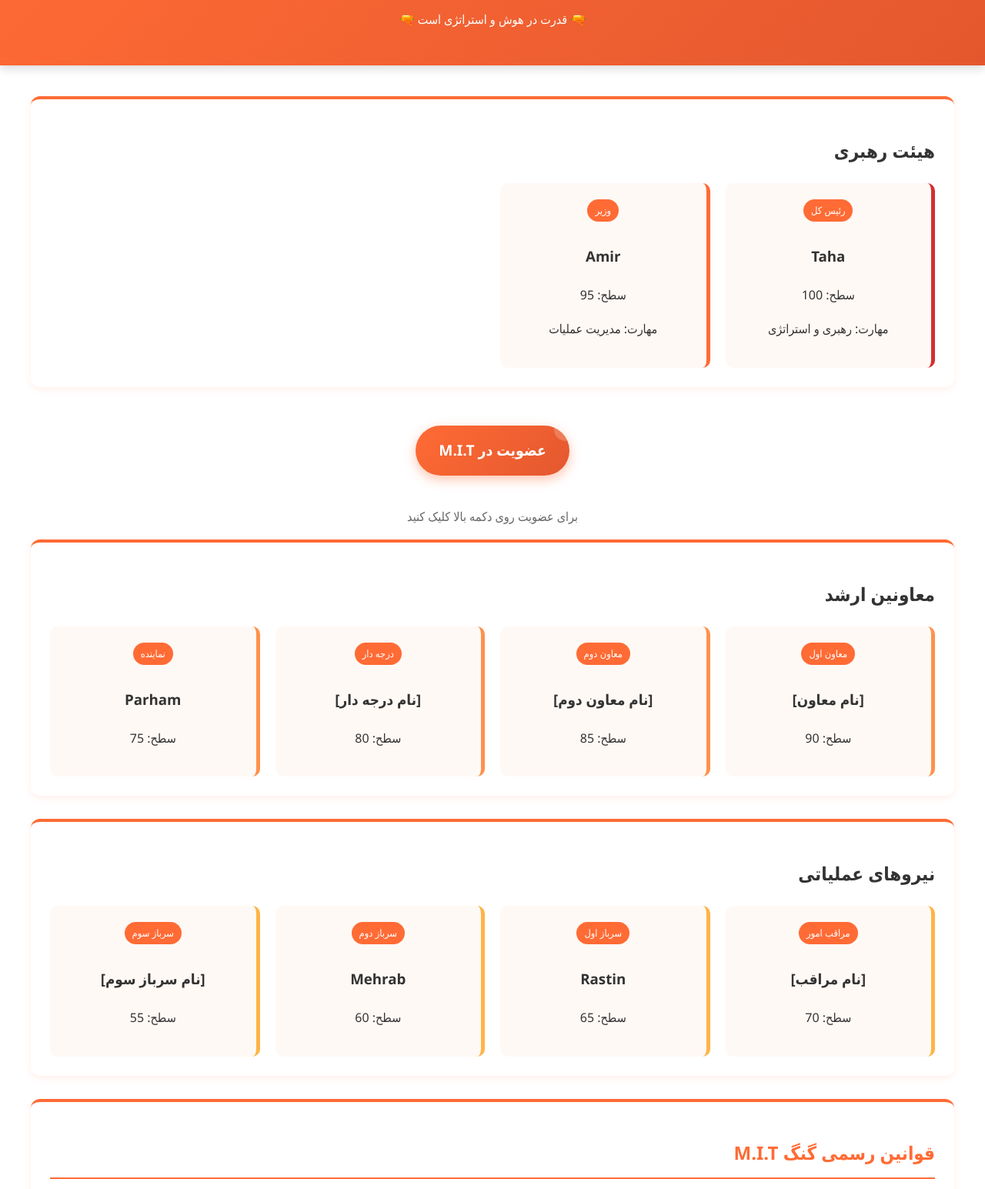
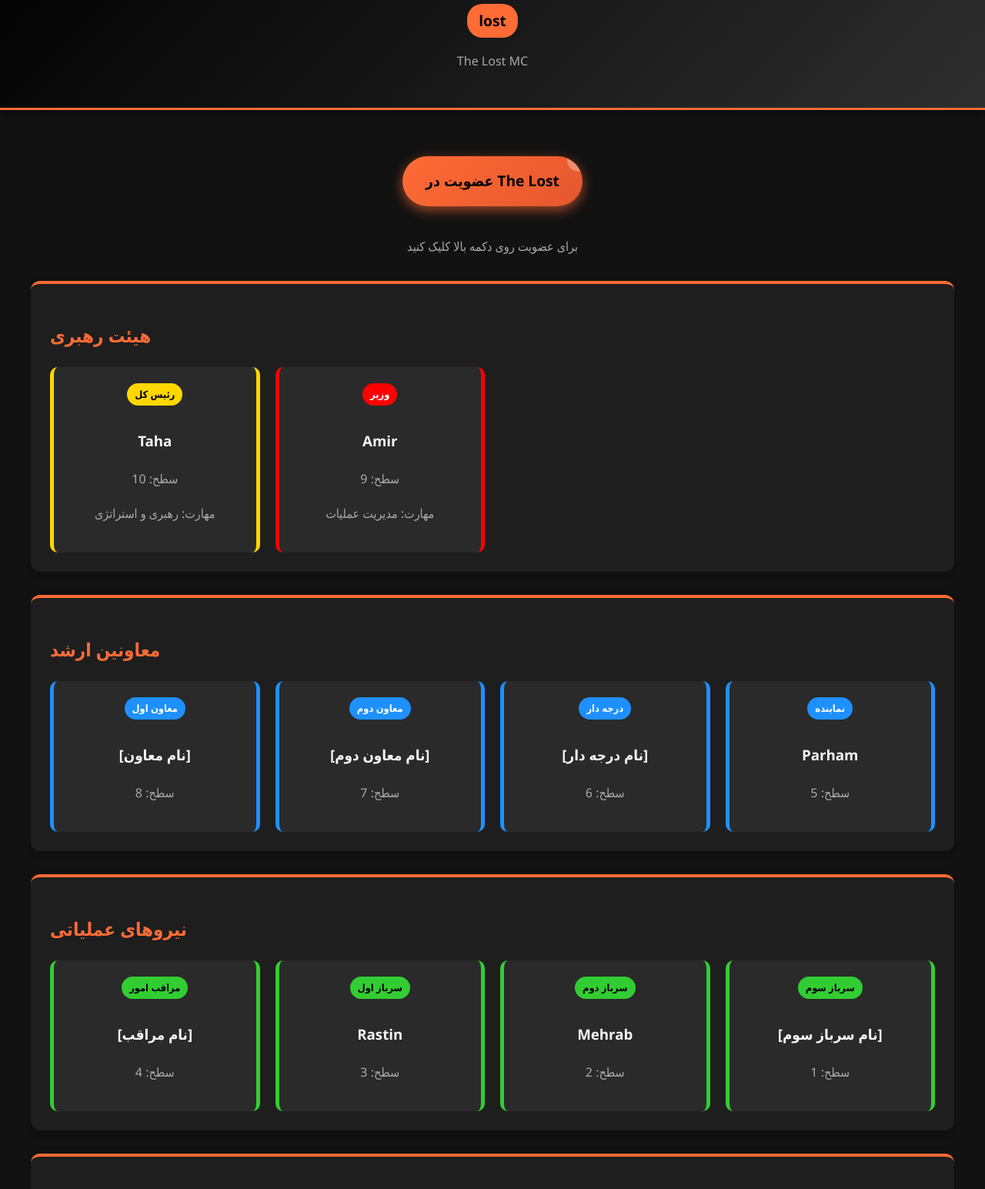
Before and after one commit to FamilyRS/gang, a plain HTML site: page index.html in a window 1280 px wide. Shown: the part 116-1661 px from the top of the page at 77% size. Drawn offline with Linux system fonts and the light colour scheme.

Commit message:
Update index.html

```diff
--- a/index.html
+++ b/index.html
@@ -1,36 +1,53 @@
 <!DOCTYPE html>
-<html lang="fa" dir="rtl">
 <head>
     <meta charset="UTF-8">
     <meta name="viewport" content="width=device-width, initial-scale=1.0">
-    <title>M.I.T | سایت رسمی گنگ</title>
+    <title>The Lost and Damned | سایت رسمی گنگ</title>
     <style>
         :root {
             --primary: #FF6B35;
             --secondary: #E4572E;
-            --light-bg: #FFF9F5;
-            --text-dark: #333333;
+            --dark-bg: #121212;
+            --card-bg: #1E1E1E;
+            --text-light: #F5F5F5;
+            --text-muted: #AAAAAA;
+            --leader-color: #FFD700; /* زرد برای رئیس کل */
+            --minister-color: #FF0000; /* قرمز برای وزیر */
+            --deputy-color: #1E90FF; /* آبی برای معاونین */
+            --soldier-color: #32CD32; /* سبز برای نیروهای عملیاتی */
         }
         body {
             font-family: 'Yekan', 'Segoe UI', Tahoma, sans-serif;
-            background-color: #FFFFFF;
-            color: var(--text-dark);
+            background-color: var(--dark-bg);
+            color: var(--text-light);
             margin: 0;
             padding: 0;
             line-height: 1.8;
         }
         header {
-            background: linear-gradient(135deg, var(--primary), var(--secondary));
+            background: linear-gradient(135deg, #000000, #2E2E2E);
             color: white;
             padding: 30px 0;
             text-align: center;
-            box-shadow: 0 4px 12px rgba(0, 0, 0, 0.15);
+            box-shadow: 0 4px 12px rgba(0, 0, 0, 0.5);
+            border-bottom: 3px solid var(--primary);
         }
         .logo {
             font-size: 2.8rem;
             font-weight: 900;
             letter-spacing: 3px;
-            text-shadow: 2px 2px 4px rgba(0, 0, 0, 0.3);
+            text-shadow: 2px 2px 4px rgba(0, 0, 0, 0.5);
+            color: var(--primary);
+        }
+        .tag {
+            display: inline-block;
+            background-color: var(--primary);
+            color: black;
+            padding: 5px 15px;
+            border-radius: 20px;
+            font-weight: bold;
+            margin-top: 10px;
+            font-size: 1.2rem;
         }
         .container {
             max-width: 1200px;
@@ -38,11 +55,11 @@
             padding: 0 20px;
         }
         .gang-info {
-            background-color: white;
+            background-color: var(--card-bg);
             border-radius: 12px;
             padding: 25px;
             margin-bottom: 30px;
-            box-shadow: 0 3px 10px rgba(255, 107, 53, 0.1);
+            box-shadow: 0 3px 10px rgba(0, 0, 0, 0.3);
             border-top: 4px solid var(--primary);
         }
         .members {
@@ -52,39 +69,67 @@
             margin-top: 20px;
         }
         .member {
-            background-color: var(--light-bg);
+            background-color: #2A2A2A;
             border-radius: 10px;
             padding: 20px;
             text-align: center;
             transition: all 0.3s ease;
+            color: var(--text-light);
         }
         .member:hover {
             transform: translateY(-5px);
-            box-shadow: 0 8px 15px rgba(255, 107, 53, 0.2);
+            box-shadow: 0 8px 15px rgba(255, 107, 53, 0.3);
         }
-        .rank-1 { border-right: 5px solid #D32F2F; }
-        .rank-2 { border-right: 5px solid #FF6B35; }
-        .rank-3 { border-right: 5px solid #FF914D; }
-        .rank-4 { border-right: 5px solid #FFB347; }
+        .rank-1 {
+            border-right: 5px solid var(--leader-color);
+            border-left: 5px solid var(--leader-color);
+        }
+        .rank-2 {
+            border-right: 5px solid var(--minister-color);
+            border-left: 5px solid var(--minister-color);
+        }
+        .rank-3 {
+            border-right: 5px solid var(--deputy-color);
+            border-left: 5px solid var(--deputy-color);
+        }
+        .rank-4 {
+            border-right: 5px solid var(--soldier-color);
+            border-left: 5px solid var(--soldier-color);
+        }
         .rank-badge {
-            background-color: var(--primary);
-            color: white;
             padding: 3px 10px;
             border-radius: 20px;
             font-size: 0.8rem;
             display: inline-block;
             margin-bottom: 10px;
+            font-weight: bold;
+        }
+        .rank-1 .rank-badge {
+            background-color: var(--leader-color);
+            color: black;
+        }
+        .rank-2 .rank-badge {
+            background-color: var(--minister-color);
+            color: white;
+        }
+        .rank-3 .rank-badge {
+            background-color: var(--deputy-color);
+            color: white;
+        }
+        .rank-4 .rank-badge {
+            background-color: var(--soldier-color);
+            color: black;
         }
         .join-btn {
             display: inline-block;
             background: linear-gradient(135deg, var(--primary), var(--secondary));
-            color: white;
+            color: black;
             padding: 15px 30px;
             border-radius: 50px;
             text-decoration: none;
             font-weight: bold;
             font-size: 1.2rem;
-            box-shadow: 0 5px 15px rgba(255, 107, 53, 0.4);
+            box-shadow: 0 5px 15px rgba(255, 107, 53, 0.6);
             transition: all 0.3s ease;
             position: relative;
             overflow: hidden;
@@ -92,7 +137,7 @@
         }
         .join-btn:hover {
             transform: translateY(-3px);
-            box-shadow: 0 8px 20px rgba(255, 107, 53, 0.6);
+            box-shadow: 0 8px 20px rgba(255, 107, 53, 0.8);
         }
         .join-btn span.glow {
             position: absolute;
@@ -100,81 +145,90 @@
             right: -10px;
             width: 30px;
             height: 30px;
-            background: rgba(255,255,255,0.2);
+            background: rgba(255,255,255,0.3);
             border-radius: 50%;
         }
         footer {
-            background-color: var(--text-dark);
-            color: white;
+            background-color: #000000;
+            color: var(--text-muted);
             text-align: center;
             padding: 20px 0;
             margin-top: 50px;
+            border-top: 1px solid #333;
         }
-        /* استایل جدید برای بخش قوانین */
         .rules-list {
             list-style-type: none;
             padding: 0;
         }
         .rules-list li {
             padding: 12px 0;
-            border-bottom: 1px dashed #FFB347;
+            border-bottom: 1px dashed #FF914D;
             display: flex;
             align-items: center;
             justify-content: space-between;
             flex-direction: row-reverse;
         }
         .rule-number {
-            background-color: #FF6B35;
-            color: white;
+            background-color: var(--primary);
+            color: black;
             width: 30px;
             height: 30px;
             border-radius: 50%;
             display: inline-flex;
             align-items: center;
             justify-content: center;
+            font-weight: bold;
         }
         .warning-box {
             margin-top: 20px;
             padding: 15px;
-            background-color: #FF6B35;
-            color: white;
+            background-color: var(--primary);
+            color: black;
             border-radius: 8px;
             text-align: center;
+            font-weight: bold;
+        }
+        h2 {
+            color: var(--primary);
+        }
+        p {
+            color: var(--text-muted);
         }
     </style>
 </head>
 <body>
     <header>
-        <div class="logo">M.I.T</div>
-        <p>🔫 قدرت در هوش و استراتژی است 🔫</p>
+        <div class="logo">The Lost and Damned</div>
+        <div class="tag">lost</div>
+        <p>The Lost MC</p>
     </header>
 
     <div class="container">
+        <!-- دکمه عضویت با لینک به روبیکا - انتقال به قبل از هیئت رهبری -->
+        <div style="text-align: center; margin-bottom: 30px;">
+            <a href="https://rubika.ir/taha_rsmta" class="join-btn" target="_blank">
+                <span style="position: relative; z-index: 2;">عضویت در The Lost</span>
+                <span class="glow"></span>
+            </a>
+            <p style="margin-top: 10px;">برای عضویت روی دکمه بالا کلیک کنید</p>
+        </div>
+
         <div class="gang-info">
             <h2>هیئت رهبری</h2>
             <div class="members">
                 <div class="member rank-1">
                     <span class="rank-badge">رئیس کل</span>
                     <h3>Taha</h3>
-                    <p>سطح: 100</p>
+                    <p>سطح: 10</p>
                     <p>مهارت: رهبری و استراتژی</p>
                 </div>
                 <div class="member rank-2">
                     <span class="rank-badge">وزیر</span>
                     <h3>Amir</h3>
-                    <p>سطح: 95</p>
+                    <p>سطح: 9</p>
                     <p>مهارت: مدیریت عملیات</p>
                 </div>
             </div>
-        </div>
-
-        <!-- دکمه عضویت با لینک به روبیکا -->
-        <div style="text-align: center;">
-            <a href="https://rubika.ir/taha_rsmta" class="join-btn" target="_blank">
-                <span style="position: relative; z-index: 2;">عضویت در M.I.T</span>
-                <span class="glow"></span>
-            </a>
-            <p style="margin-top: 10px; color: #666;">برای عضویت روی دکمه بالا کلیک کنید</p>
         </div>
 
         <div class="gang-info">
@@ -183,22 +237,22 @@
                 <div class="member rank-3">
                     <span class="rank-badge">معاون اول</span>
                     <h3>[نام معاون]</h3>
-                    <p>سطح: 90</p>
+                    <p>سطح: 8</p>
                 </div>
                 <div class="member rank-3">
                     <span class="rank-badge">معاون دوم</span>
                     <h3>[نام معاون دوم]</h3>
-                    <p>سطح: 85</p>
+                    <p>سطح: 7</p>
                 </div>
                 <div class="member rank-3">
                     <span class="rank-badge">درجه دار</span>
                     <h3>[نام درجه دار]</h3>
-                    <p>سطح: 80</p>
+                    <p>سطح: 6</p>
                 </div>
                 <div class="member rank-3">
                     <span class="rank-badge">نماینده</span>
                     <h3>Parham</h3>
-                    <p>سطح: 75</p>
+                    <p>سطح: 5</p>
                 </div>
             </div>
         </div>
@@ -209,31 +263,31 @@
                 <div class="member rank-4">
                     <span class="rank-badge">مراقب امور</span>
                     <h3>[نام مراقب]</h3>
-                    <p>سطح: 70</p>
+                    <p>سطح: 4</p>
                 </div>
                 <div class="member rank-4">
                     <span class="rank-badge">سرباز اول</span>
                     <h3>Rastin</h3>
-                    <p>سطح: 65</p>
+                    <p>سطح: 3</p>
                 </div>
                 <div class="member rank-4">
                     <span class="rank-badge">سرباز دوم</span>
                     <h3>Mehrab</h3>
-                    <p>سطح: 60</p>
+                    <p>سطح: 2</p>
                 </div>
                 <div class="member rank-4">
                     <span class="rank-badge">سرباز سوم</span>
                     <h3>[نام سرباز سوم]</h3>
-                    <p>سطح: 55</p>
+                    <p>سطح: 1</p>
                 </div>
             </div>
         </div>
 
         <!-- بخش قوانین جدید -->
         <div class="gang-info" style="margin-top: 30px;">
-            <h2 style="color: #FF6B35; border-bottom: 2px solid #FF6B35; padding-bottom: 10px;">قوانین رسمی گنگ M.I.T</h2>
+            <h2 style="border-bottom: 2px solid var(--primary); padding-bottom: 10px;">قوانین رسمی گنگ The Lost</h2>
 
-            <div style="background-color: #FFF9F5; border-radius: 10px; padding: 20px; margin-top: 15px;">
+            <div style="background-color: #2A2A2A; border-radius: 10px; padding: 20px; margin-top: 15px;">
                 <ul class="rules-list">
                     <li>
                         <span>فقط هیئت رهبری حق سوار شدن بر ماشین فورد موستانگ را دارد</span>
@@ -269,7 +323,8 @@
     </div>
 
     <footer>
-        <p>© 2023 تمام حقوق برای گنگ M.I.T محفوظ است | نسخه 1.0</p>
+        <p>© 2023 تمام حقوق برای گنگ The Lost and Damned محفوظ است | نسخه 2.0</p>
+        <p> Taha Ghasemi | Amir Ghasemi | RockStarMTA </p>
     </footer>
+
 </body>
-</html>
```
